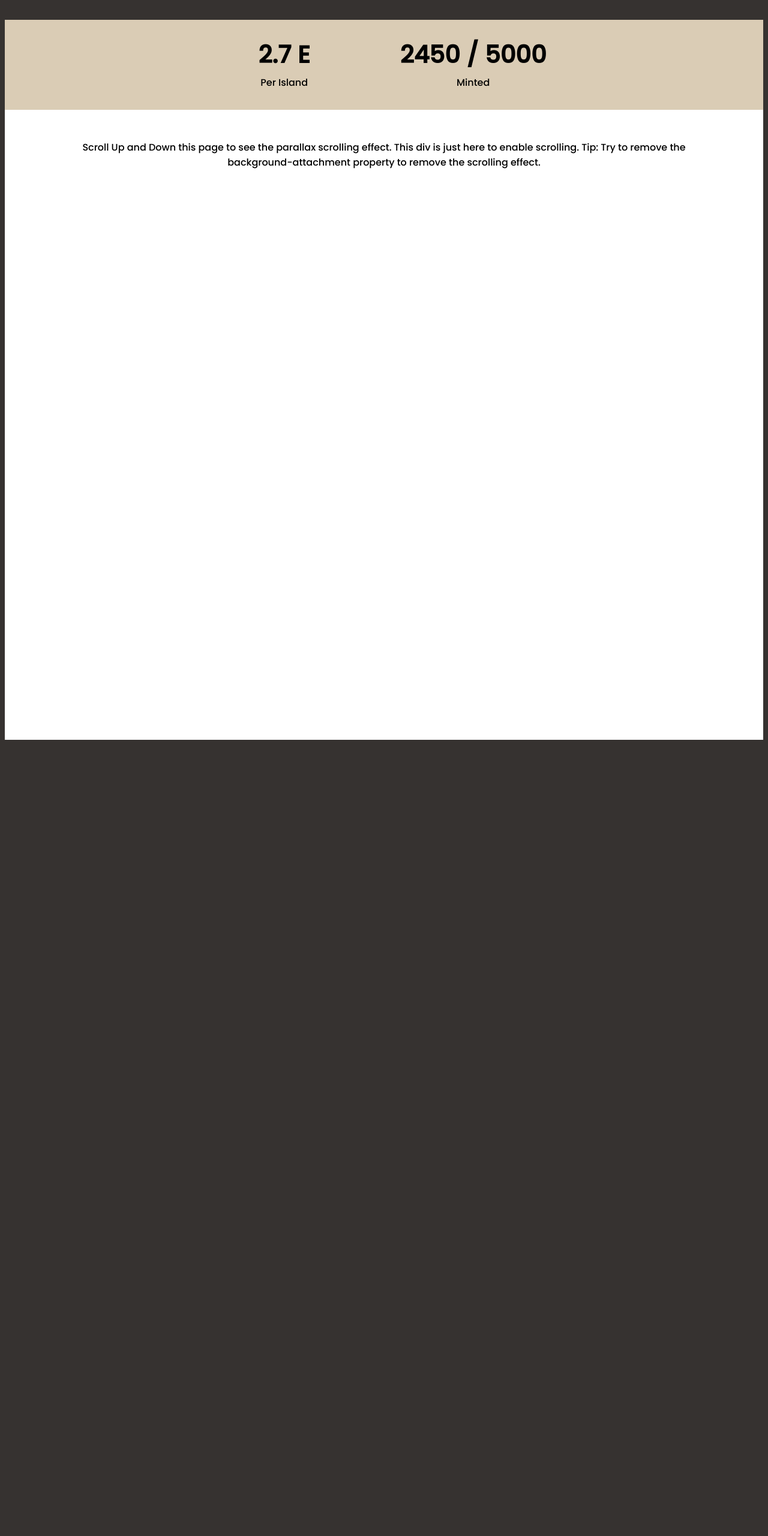
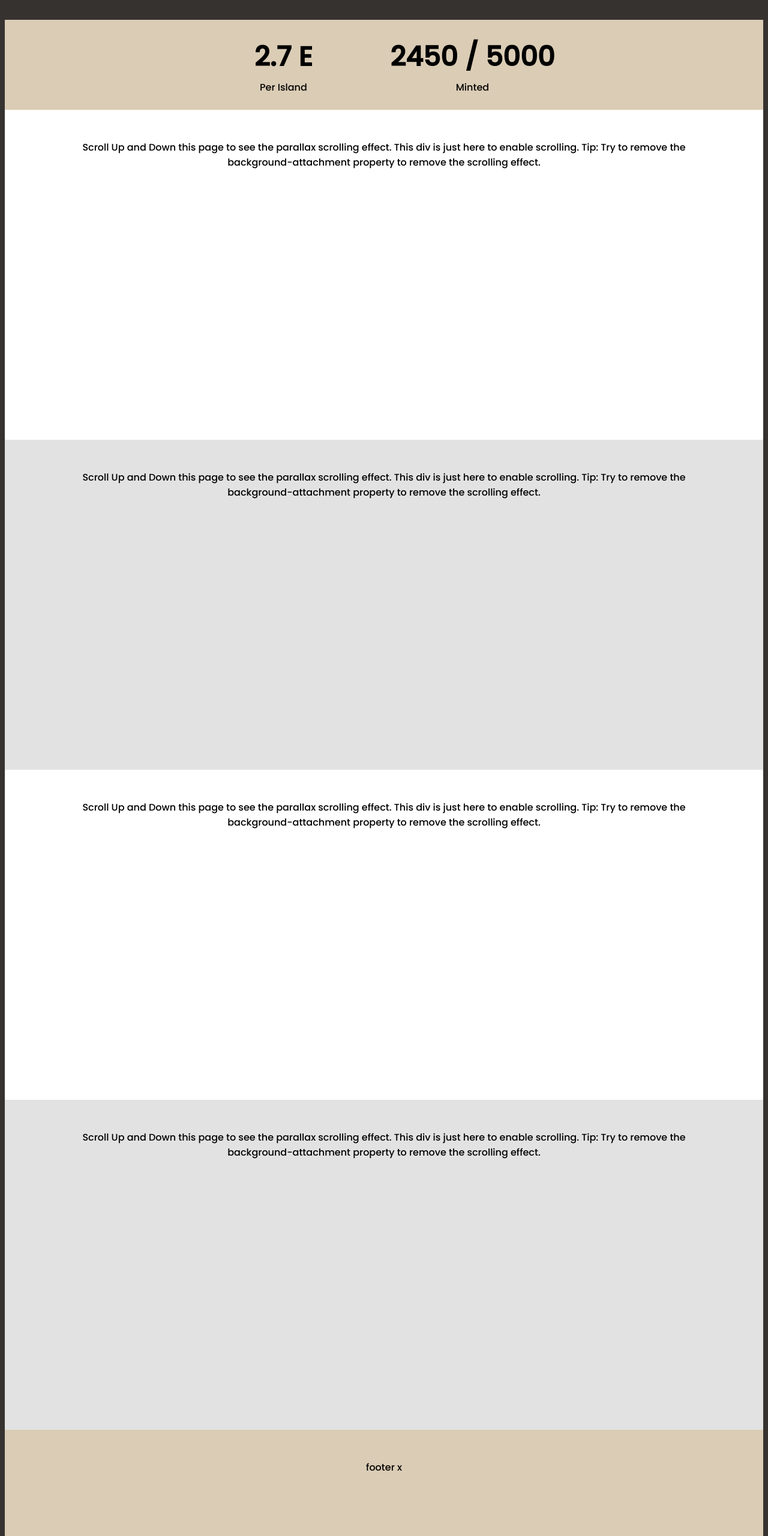
Before and after one commit to AnthyClmnt/MetaIsland-Website, a plain HTML site: page index.html in a window 1280 px wide. Shown: the part 934-3494 px from the top of the page at 60% size. Before the commit the page ends 2175 px from the top, so only its background shows below. Drawn offline with Linux system fonts and the light colour scheme.

Commit message:
Slight adjustments to css and html

```diff
--- a/index.html
+++ b/index.html
@@ -25,12 +25,38 @@
     </table>
 </div>
 
-<div style="height:1000px;background-color:#ffffff;font-size:16px;padding-left: 100px;padding-right: 100px; padding-top: 50px">
+<div style="height:500px;background-color:#ffffff;font-size:16px;padding-left: 100px;padding-right: 100px; padding-top: 50px">
 
     Scroll Up and Down this page to see the parallax scrolling effect.
 This div is just here to enable scrolling.
 Tip: Try to remove the background-attachment property to remove the scrolling effect.
 </div>
 
+<div style="height:500px;background-color:#e3e2e2;font-size:16px;padding-left: 100px;padding-right: 100px; padding-top: 50px">
+
+    Scroll Up and Down this page to see the parallax scrolling effect.
+This div is just here to enable scrolling.
+Tip: Try to remove the background-attachment property to remove the scrolling effect.
+</div>
+
+<div style="height:500px;background-color:#ffffff;font-size:16px;padding-left: 100px;padding-right: 100px; padding-top: 50px">
+
+    Scroll Up and Down this page to see the parallax scrolling effect.
+This div is just here to enable scrolling.
+Tip: Try to remove the background-attachment property to remove the scrolling effect.
+</div>
+
+<div style="height:500px;background-color:#e3e2e2;font-size:16px;padding-left: 100px;padding-right: 100px; padding-top: 50px">
+
+    Scroll Up and Down this page to see the parallax scrolling effect.
+This div is just here to enable scrolling.
+Tip: Try to remove the background-attachment property to remove the scrolling effect.
+</div>
+
+<div style="height:200px;background-color:#daccb5;font-size:16px;padding-left: 100px;padding-right: 100px; padding-top: 50px">
+
+footer x
+</div>
+
 </body>
 </html>
--- a/style.css
+++ b/style.css
@@ -38,7 +38,7 @@
 }
 
 .banner-table-text {
-    font-size: 40px;
+    font-size: 45px;
 }
 
 .banner-table-cell {
```
